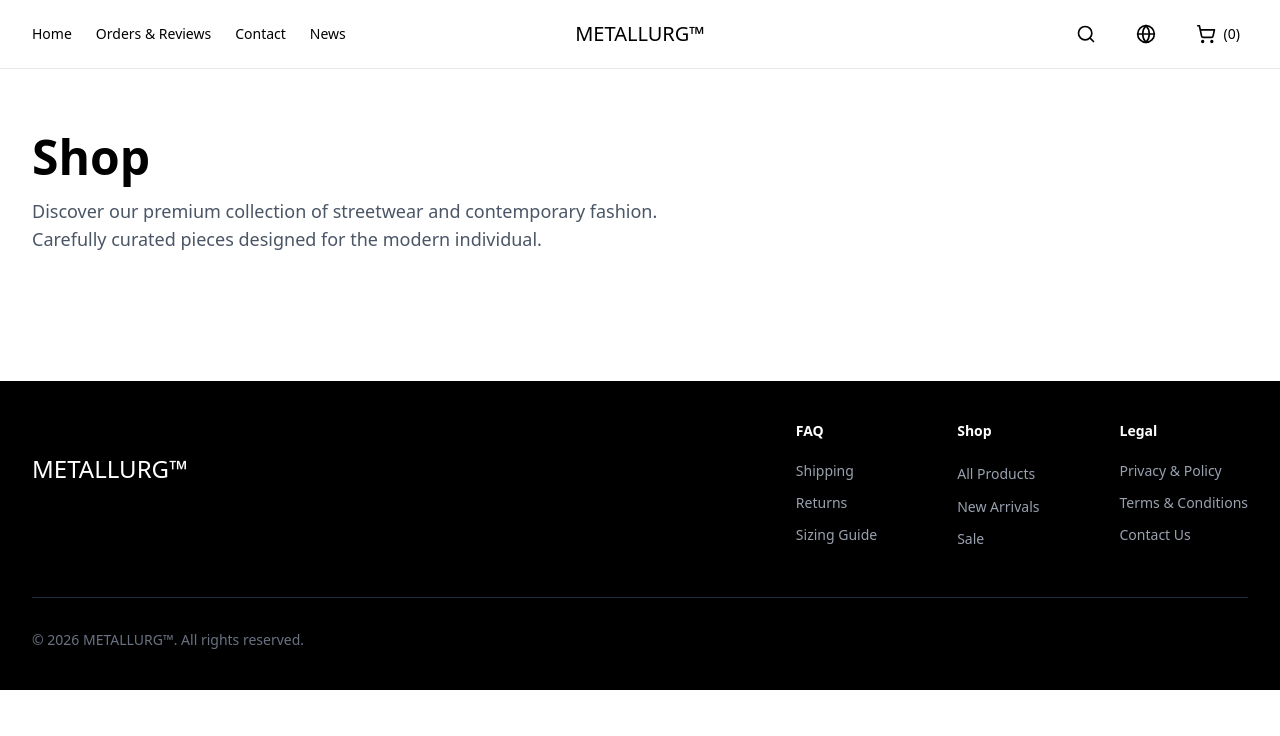
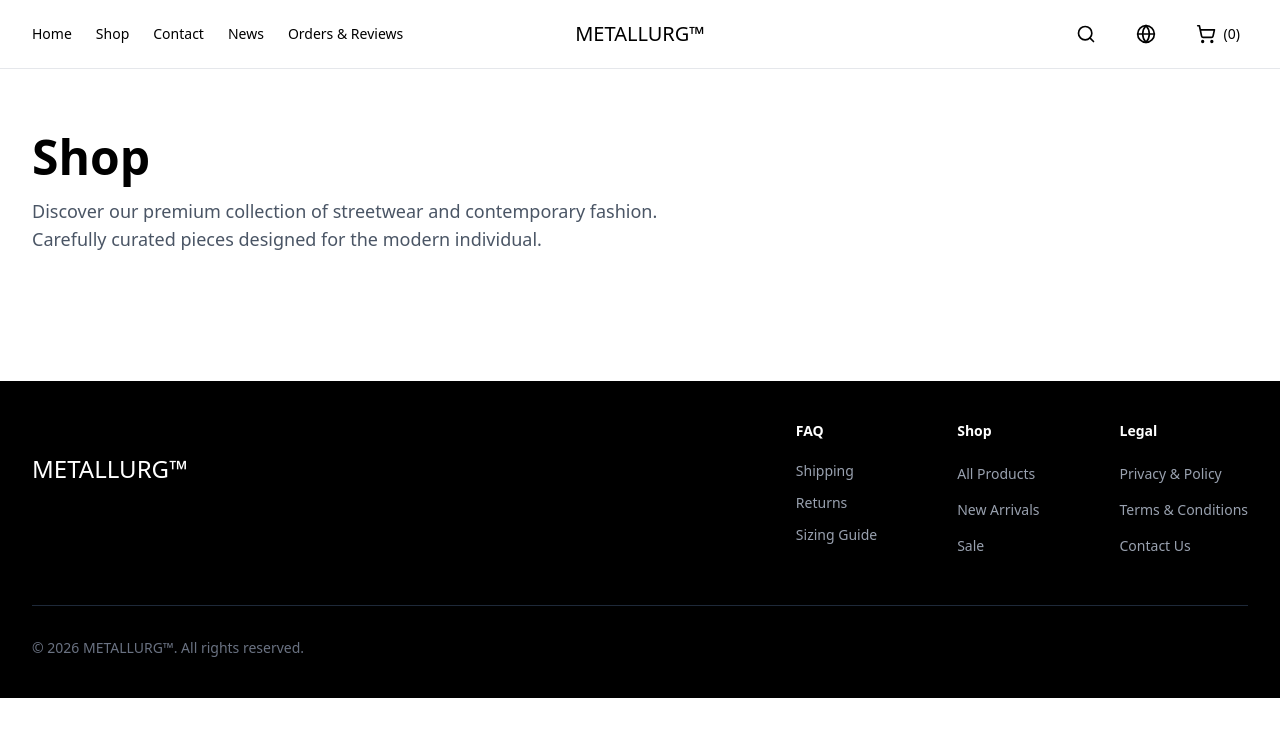
Before and after one commit to nlklfor/metallurg, a React (Vite) app: page /shop in a window 1280 px wide. Shown: the top 736 px of the page. Built offline with nearby package versions, Linux system fonts and the light colour scheme.

Commit message:
add interface folder / added contants file and optimized main page footer and navbar

```diff
--- a/src/App.tsx
+++ b/src/App.tsx
@@ -3,6 +3,7 @@ import { EncryptedText } from "./components/ui/encrypted-text";
 import Aurora from "./components/ui/Aurora";
 import { Button } from "./components/ui/button";
 import { Link } from "react-router-dom";
+import { MAIN_PAGE_BTNS } from "./lib/constants";
 
 function App() {
   return (
@@ -16,7 +17,6 @@ function App() {
         />
       </div>
 
-      {/* Spotify Playlist - Top Right */}
       <div className="fixed top-8 right-8 z-40 bg-gradient-to-br from-white/10 to-white/5 backdrop-blur-md rounded-xl p-3 border border-white/20 shadow-lg hover:shadow-xl transition-shadow">
         <iframe
           data-testid="embed-iframe"
@@ -31,7 +31,6 @@ function App() {
         />
       </div>
 
-      {/* Main Content - Center */}
       <div className="relative z-20 flex h-screen flex-col items-center justify-center gap-8">
         <h1 className="text-8xl font-bold text-white drop-shadow-2xl text-center">
           <EncryptedText
@@ -42,32 +41,17 @@ function App() {
           />
         </h1>
 
-        {/* Navigation Buttons - Vertical Stack */}
         <nav className="flex flex-col gap-4 mt-10 items-center">
-          <Link to="/shop" className="w-40">
-            <Button size="lg" className="text-white w-full">
-              Shop
-            </Button>
-          </Link>
-          <div className="w-40">
-            <Button size="lg" className="text-white w-full">
-              Contact
-            </Button>
-          </div>
-          <div className="w-40">
-            <Button size="lg" className="text-white w-full">
-              News
-            </Button>
-          </div>
-          <div className="w-40">
-            <Button size="lg" className="text-white w-full">
-              Orders & Reviews
-            </Button>
-          </div>
+          {MAIN_PAGE_BTNS.map((btn) => (
+            <Link key={btn.label} to={btn.href} className="w-40">
+              <Button size="lg" className="text-white w-full">
+                {btn.label}
+              </Button>
+            </Link>
+          ))}
         </nav>
       </div>
 
-      {/* Text Animation - Bottom Left */}
       <div className="fixed bottom-12 left-8 z-20 flex flex-col">
         <div className="text-white text-md h-8">
           <TypingAnimation>INITIALIZING METALLURG...</TypingAnimation>
--- a/src/components/Footer.tsx
+++ b/src/components/Footer.tsx
@@ -1,11 +1,11 @@
 import { Link } from "react-router-dom";
 import { EncryptedText } from "@/components/ui/encrypted-text";
 import { Button } from "./ui/button";
+import { FOOTER_LINKS, SITE_CONFIG } from "@/lib/constants";
 export default function Footer() {
   return (
     <footer className="bg-black text-white py-10 px-8">
       <div className="max-w-7xl mx-auto flex justify-between items-start gap-16">
-
         <div className="flex-shrink-0 mt-8">
           <Link to="/" className="text-2xl font-bold text-white">
             <EncryptedText
@@ -20,78 +20,49 @@ export default function Footer() {
         <div className="flex gap-20">
           <div className="flex flex-col gap-3">
             <h3 className="text-sm font-semibold text-white mb-2">FAQ</h3>
-            <Button
-              variant="link"
-              className="text-gray-400 hover:text-white transition p-0 h-auto justify-start font-normal text-sm"
-            >
-              Shipping
-            </Button>
-            <Button
-              variant="link"
-              className="text-gray-400 hover:text-white transition p-0 h-auto justify-start font-normal text-sm"
-            >
-              Returns
-            </Button>
-            <Button
-              variant="link"
-              className="text-gray-400 hover:text-white transition p-0 h-auto justify-start font-normal text-sm"
-            >
-              Sizing Guide
-            </Button>
+            {FOOTER_LINKS.faq.map((link) => (
+              <Button
+                key={link.label}
+                variant="link"
+                className="text-gray-400 hover:text-white transition p-0 h-auto justify-start font-normal text-sm"
+              >
+                {link.label}
+              </Button>
+            ))}
           </div>
 
           <div className="flex flex-col gap-3">
             <h3 className="text-sm font-semibold text-white mb-2">Shop</h3>
-            <Link to="/shop">
-              <Button
-                variant="link"
-                className="text-gray-400 hover:text-white transition p-0 h-auto justify-start font-normal text-sm"
-              >
-                All Products
-              </Button>
-            </Link>
-            <Button
-              variant="link"
-              className="text-gray-400 hover:text-white transition p-0 h-auto justify-start font-normal text-sm"
-            >
-              New Arrivals
-            </Button>
-            <Button
-              variant="link"
-              className="text-gray-400 hover:text-white transition p-0 h-auto justify-start font-normal text-sm"
-            >
-              Sale
-            </Button>
+            {FOOTER_LINKS.shop.map((link) => (
+              <Link key={link.label} to={link.href}>
+                <Button
+                  variant="link"
+                  className="text-gray-400 hover:text-white transition p-0 h-auto justify-start font-normal text-sm"
+                >
+                  {link.label}
+                </Button>
+              </Link>
+            ))}
           </div>
 
           <div className="flex flex-col gap-3">
             <h3 className="text-sm font-semibold text-white mb-2">Legal</h3>
-            <Button
-              variant="link"
-              className="text-gray-400 hover:text-white transition p-0 h-auto justify-start font-normal text-sm"
-            >
-              Privacy & Policy
-            </Button>
-            <Button
-              variant="link"
-              className="text-gray-400 hover:text-white transition p-0 h-auto justify-start font-normal text-sm"
-            >
-              Terms & Conditions
-            </Button>
-            <Button
-              variant="link"
-              className="text-gray-400 hover:text-white transition p-0 h-auto justify-start font-normal text-sm"
-            >
-              Contact Us
-            </Button>
+            {FOOTER_LINKS.legal.map((link) => (
+              <Link key={link.label} to={link.href}>
+                <Button
+                  variant="link"
+                  className="text-gray-400 hover:text-white transition p-0 h-auto justify-start font-normal text-sm"
+                >
+                  {link.label}
+                </Button>
+              </Link>
+            ))}
           </div>
         </div>
       </div>
 
       <div className="max-w-7xl mx-auto border-t border-gray-800 mt-12 pt-8">
-        <p className="text-sm text-gray-500">
-          © 2026 METALLURG™. All rights reserved.
-        </p>
+        <p className="text-sm text-gray-500">{SITE_CONFIG.copyright}</p>
       </div>
     </footer>
   );
--- a/src/components/Navbar.tsx
+++ b/src/components/Navbar.tsx
@@ -2,40 +2,42 @@ import { Button } from "@/components/ui/button";
 import { Link } from "react-router-dom";
 import { Search, Globe, ShoppingCart } from "lucide-react";
 import { EncryptedText } from "@/components/ui/encrypted-text";
-
-interface NavbarProps {
-  variant?: "light" | "dark";
-}
+import type { NavbarProps } from "@/interfaces";
+import { NAV_LINKS } from "@/lib/constants";
 
 export default function Navbar({ variant = "light" }: NavbarProps) {
   const bgColor = variant === "light" ? "bg-white" : "bg-black";
   const textColor = variant === "light" ? "text-black" : "text-white";
-  const borderColor = variant === "light" ? "border-gray-200" : "border-gray-800";
-  const hoverColor = variant === "light" ? "hover:text-gray-600" : "hover:text-gray-400";
-  const hoverBg = variant === "light" ? "hover:bg-gray-100" : "hover:bg-gray-900";
+  const borderColor =
+    variant === "light" ? "border-gray-200" : "border-gray-800";
+  const hoverColor =
+    variant === "light" ? "hover:text-gray-600" : "hover:text-gray-400";
+  const hoverBg =
+    variant === "light" ? "hover:bg-gray-100" : "hover:bg-gray-900";
   const logoEncrypted = variant === "light" ? "text-gray-400" : "text-gray-600";
 
   return (
-    <nav className={`sticky top-0 z-50 ${bgColor} border-b ${borderColor} w-full`}>
+    <nav
+      className={`sticky top-0 z-50 ${bgColor} border-b ${borderColor} w-full`}
+    >
       <div className="flex items-center justify-between px-8 py-4">
         <div className="flex gap-6">
-          <Link to="/">
-            <Button variant="link" className={`${textColor} ${hoverColor} p-0`}>
-              Home
-            </Button>
-          </Link>
-          <Button variant="link" className={`${textColor} ${hoverColor} p-0`}>
-            Orders & Reviews
-          </Button>
-          <Button variant="link" className={`${textColor} ${hoverColor} p-0`}>
-            Contact
-          </Button>
-          <Button variant="link" className={`${textColor} ${hoverColor} p-0`}>
-            News
-          </Button>
+          {NAV_LINKS.map((link) => (
+            <Link key={link.label} to={link.href}>
+              <Button
+                variant="link"
+                className={`${textColor} ${hoverColor} p-0`}
+              >
+                {link.label}
+              </Button>
+            </Link>
+          ))}
         </div>
 
-        <Link to="/" className={`absolute left-1/2 transform -translate-x-1/2 text-xl font-bold ${textColor}`}>
+        <Link
+          to="/"
+          className={`absolute left-1/2 transform -translate-x-1/2 text-xl font-bold ${textColor}`}
+        >
           <EncryptedText
             text="METALLURG™"
             encryptedClassName={logoEncrypted}
@@ -51,7 +53,9 @@ export default function Navbar({ variant = "light" }: NavbarProps) {
           <button className={`p-2 ${hoverBg} rounded-md transition`}>
             <Globe size={20} className={textColor} />
           </button>
-          <button className={`flex items-center gap-2 p-2 ${hoverBg} rounded-md transition`}>
+          <button
+            className={`flex items-center gap-2 p-2 ${hoverBg} rounded-md transition`}
+          >
             <ShoppingCart size={20} className={textColor} />
             <span className={`text-sm font-medium ${textColor}`}>(0)</span>
           </button>
--- /dev/null
+++ b/src/components/index.ts
@@ -0,0 +1,2 @@
+export {default as Navbar} from "@/components/Navbar";
+export {default as Footer} from "@/components/Footer";
--- /dev/null
+++ b/src/interfaces/index.ts
@@ -0,0 +1,3 @@
+export interface NavbarProps {
+  variant?: "light" | "dark";
+}
--- /dev/null
+++ b/src/lib/constants.ts
@@ -0,0 +1,38 @@
+export const MAIN_PAGE_BTNS = [
+  { label: "Shop", href: "/shop" },
+  { label: "Contact", href: "/contact" },
+  { label: "News", href: "/news" },
+  { label: "Orders & Reviews", href: "/orders" },
+];
+
+export const NAV_LINKS = [
+  { label: "Home", href: "/" },
+  { label: "Shop", href: "/shop" },
+  { label: "Contact", href: "/contact" },
+  { label: "News", href: "/news" },
+  { label: "Orders & Reviews", href: "/orders" },
+];
+
+export const FOOTER_LINKS = {
+  faq: [
+    { label: "Shipping", href: "#" },
+    { label: "Returns", href: "#" },
+    { label: "Sizing Guide", href: "#" },
+  ],
+  shop: [
+    { label: "All Products", href: "/shop" },
+    { label: "New Arrivals", href: "/shop?filter=new" },
+    { label: "Sale", href: "/shop?filter=sale" },
+  ],
+  legal: [
+    { label: "Privacy & Policy", href: "/privacy" },
+    { label: "Terms & Conditions", href: "/terms" },
+    { label: "Contact Us", href: "/contact" },
+  ],
+};
+
+export const SITE_CONFIG = {
+  name: "METALLURG™",
+  copyright: "© 2026 METALLURG™. All rights reserved.",
+  spotifyPlaylist: "https://open.spotify.com/embed/playlist/2g4MwiVghEPSOBAnUAGxPH",
+};
```
Also changed, not shown: src/pages/Shop.tsx (+4 -3 lines), 1 other file (tests, documents, lock files or other folders).
